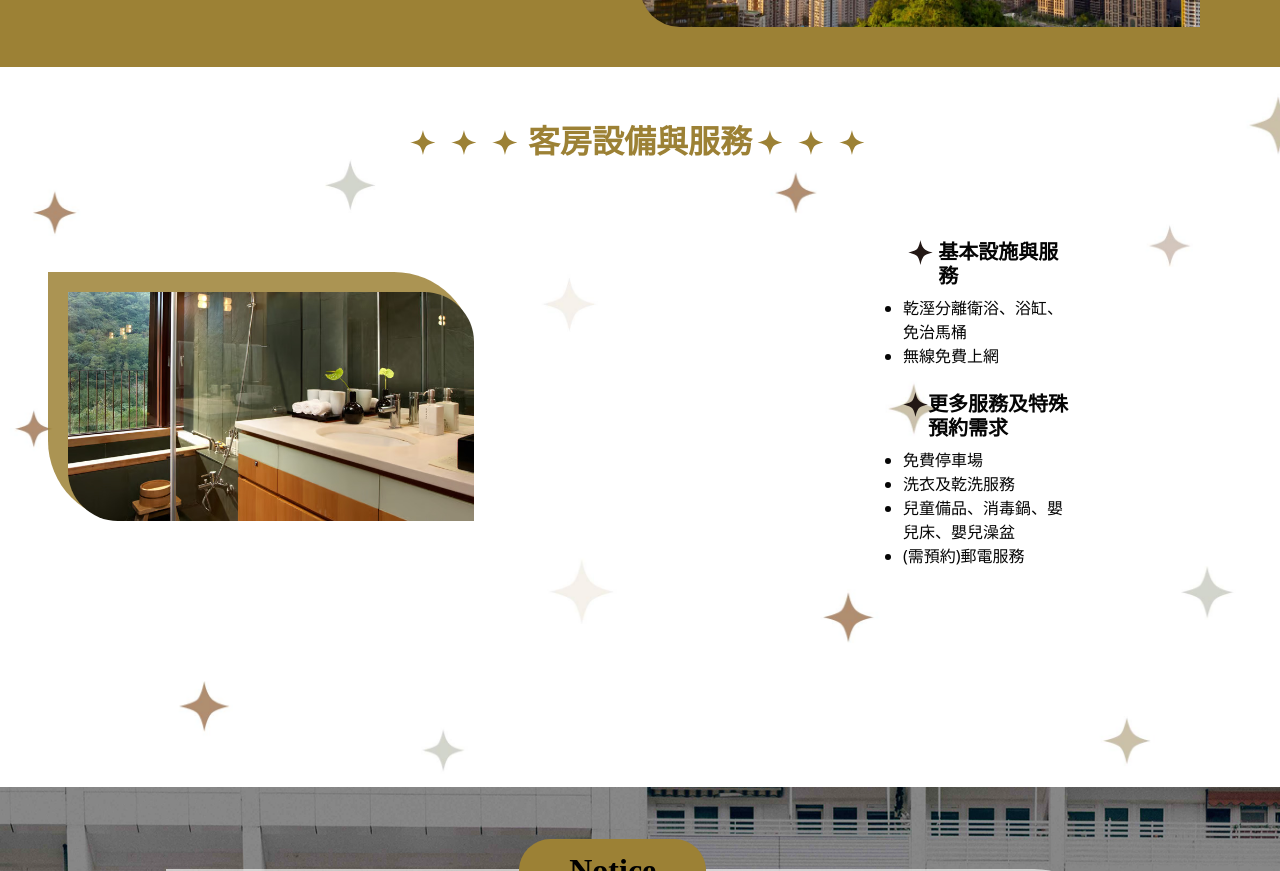
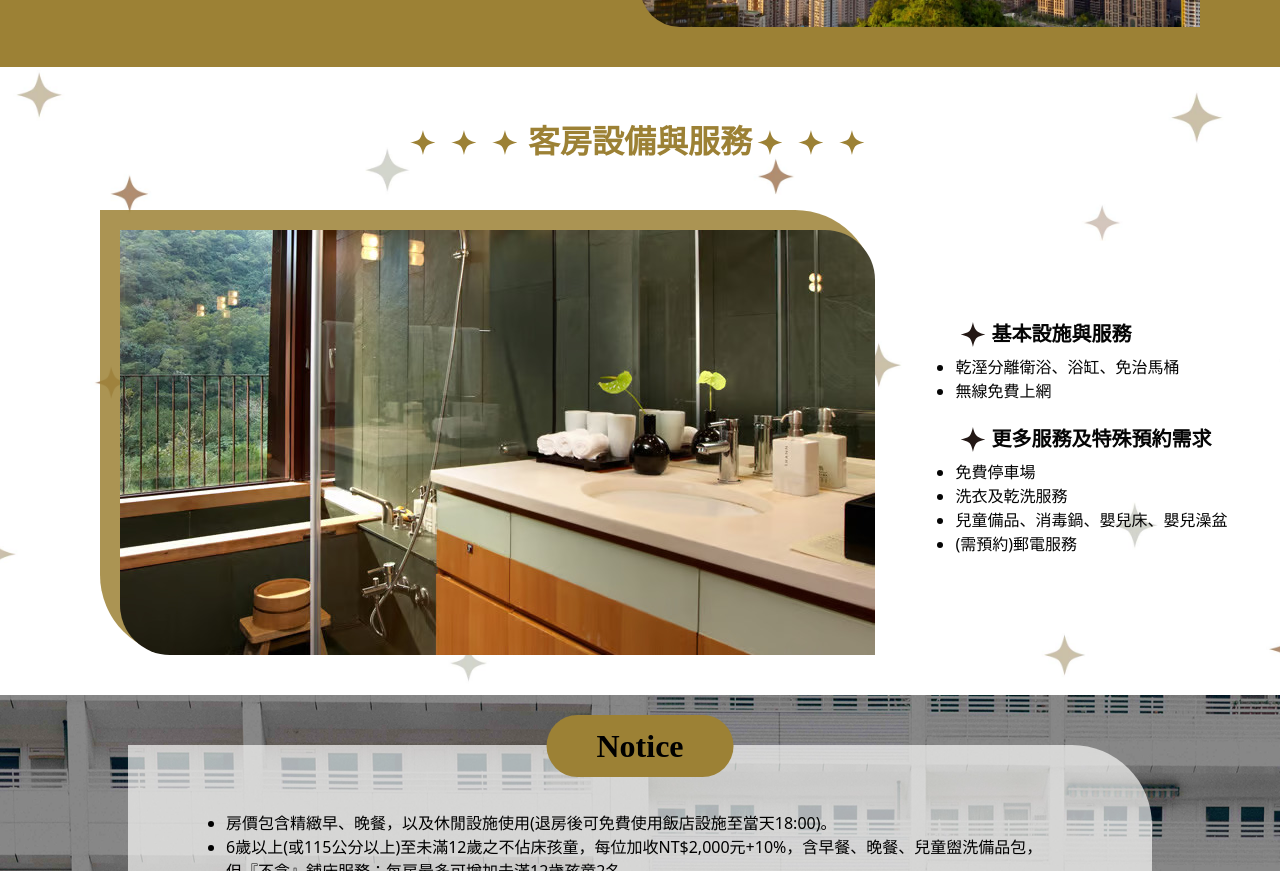
Before and after one commit to PatrickBrownie/A-Star-Page01, a plain HTML site: page index.html in a window 1280 px wide. Shown: the part 1929-2800 px from the top of the page. Drawn offline with nearby package versions, Linux system fonts and the light colour scheme.

Commit message:
0723_3_page

```diff
--- a/base.css
+++ b/base.css
@@ -33,7 +33,8 @@ img {
   align-items: center;
   /* 水平置中 */
   justify-content: center;
-  /* background-color: #ffffff; */
+
+  background-color: white;
 
   @media screen and (max-width: 768px) {
     justify-content: space-between;
--- a/index.css
+++ b/index.css
@@ -209,11 +209,6 @@
 }
 
 .pic-101 {
-  /* top: 50px;
-  float: right;
-  right: 0;
-  width: 40%;
-  position: absolute; */
   flex: 0.5;
 }
 
@@ -237,11 +232,8 @@
   background-attachment: fixed;
   background-position: center;
   background-size: cover;
-
   color: rgb(5, 5, 5);
   padding: 40px 0px;
-  position: relative;
-  height: 720px;
 }
 
 .star-area3 img {
@@ -251,21 +243,9 @@
   margin-right: 5px;
 }
 
-.section4-img-area {
-  /* flex: 0.5; */
-}
-
 .section4-background img {
   border-radius: 0px 50px 0px 50px;
   width: 100%;
-}
-.section4-txt {
-  /* padding-right: 10%; */
-  /* padding-top: 20px; */
-  flex: 0.5;
-  /* margin-left: 120px; */
-  /* width: 100%; */
-  /* width: 45%; */
 }
 
 .section4-txt img {
@@ -275,12 +255,10 @@
 
 .section4-background {
   padding: 20px 0px 0px 20px;
-  /* margin-left: 80px; */
   background-color: #9c8135d8;
   color: #fff;
   border-radius: 0 80px 0 80px;
-  z-index: 1;
-  width: 55%;
+  width: 100%;
 }
 
 .index-section4 h2 {
@@ -307,7 +285,7 @@
   background-attachment: fixed;
   background-position: center;
   background-size: cover;
-  height: 450px;
+  padding: 50px 0px;
 }
 
 .index-section5::before {
@@ -333,10 +311,12 @@
   background-color: #9c8135;
   display: inline-block;
   position: absolute;
-  top: 20px;
-  right: 43%;
   z-index: 1;
   color: black;
+  top: -30px;
+  /* 置中 */
+  right: 50%;
+  transform: translateX(50%);
 }
 
 .color-box {
@@ -346,11 +326,6 @@
   margin-top: 50px;
   position: relative;
   margin: 0px 10%;
-}
-
-.content h2 {
-  position: absolute;
-  top: -30px;
 }
 
 ul {
--- a/index.html
+++ b/index.html
@@ -275,7 +275,7 @@
               <img src="./SVG/blackstar.svg" alt="" />
               <img src="./SVG/blackstar.svg" alt="" />
             </div>
-            <div><h2 class="px-2">特色</h2></div>
+            <div><h2 class="">特色</h2></div>
             <div class="star-area2 d-flex">
               <img src="./SVG/blackstar.svg" alt="" />
               <img src="./SVG/blackstar.svg" alt="" />
@@ -351,7 +351,7 @@
             </div>
           </div>
         </div>
-        <div class="section4-area w-100 d-flex flex-column flex-lg-row align-items-center">
+        <div class="section4-area w-100 d-flex flex-column flex-lg-row align-items-center justify-content-center">
           <div class="section4-img-area px-5">
             <div class="section4-background">
               <img src="./images/bathroom/bath01.jpg" alt="" />
@@ -380,7 +380,7 @@
       </div>
 
       <!-- Notice區塊 -->
-      <div class="index-section5 d-flex py-3 px-5 align-items-center">
+      <div class="index-section5 d-flex align-items-center">
         <div class="color-box">
           <div class="px-5 py-3">
             <div class="content">
```
